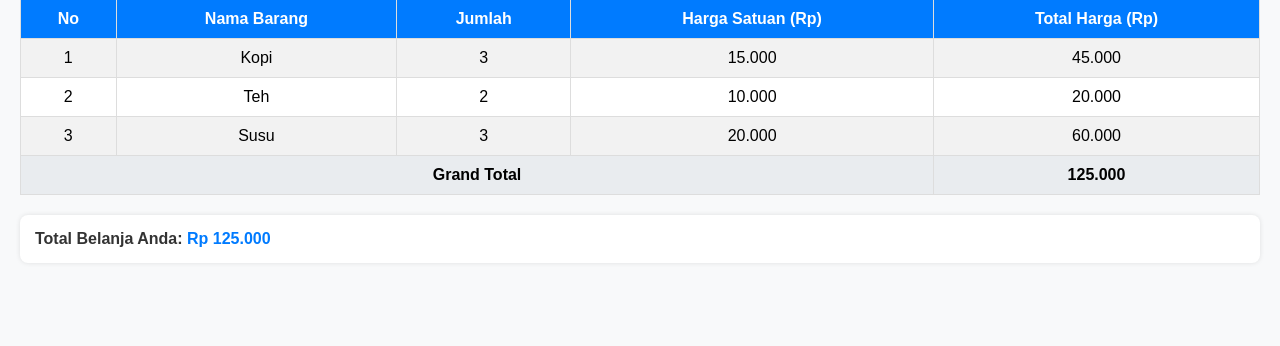
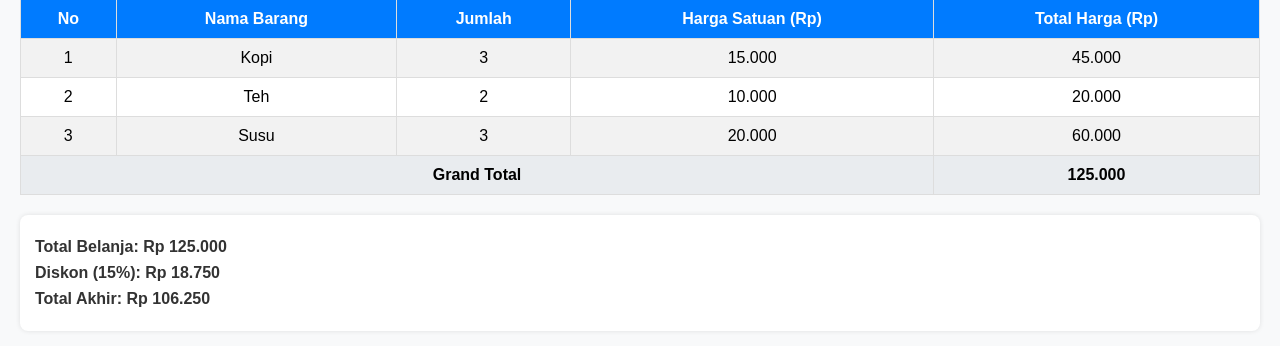
Before and after one commit to WQ7816/UTSWEB1_M.Sayyidanabdulhabib, a PHP site: page /dashboard.php in a window 1280 px wide. Shown: the part 138-484 px from the top of the page. Run offline with PHP 8.4, Linux system fonts and the light colour scheme; the visitor is signed in with stand-in values (Sample User, id 1).

Commit message:
Dashboard Penjualan (Diskon Belanja)

```diff
--- a/dashboard.php
+++ b/dashboard.php
@@ -31,6 +31,18 @@ for ($i = 0; $i < 3; $i++) {
     $total[] = $total_harga;
     $grandtotal += $total_harga;
 }
+
+// ====== Perhitungan Diskon ======
+if ($grandtotal < 50000) {
+    $diskon_persen = 5;
+} elseif ($grandtotal <= 100000) {
+    $diskon_persen = 10;
+} else {
+    $diskon_persen = 15;
+}
+
+$jumlah_diskon = $grandtotal * ($diskon_persen / 100);
+$total_akhir = $grandtotal - $jumlah_diskon;
 ?>
 
 <!DOCTYPE html>
@@ -101,7 +113,7 @@ for ($i = 0; $i < 3; $i++) {
             box-shadow: 0 0 5px rgba(0,0,0,0.1);
         }
         .summary h4 {
-            margin: 0;
+            margin: 8px 0;
             color: #333;
         }
     </style>
@@ -145,7 +157,9 @@ for ($i = 0; $i < 3; $i++) {
         </table>
 
         <div class="summary">
-            <h4>Total Belanja Anda: <span style="color:#007bff;"><?php echo "Rp " . number_format($grandtotal, 0, ',', '.'); ?></span></h4>
+            <h4>Total Belanja: Rp <?php echo number_format($grandtotal, 0, ',', '.'); ?></h4>
+            <h4>Diskon (<?php echo $diskon_persen; ?>%): Rp <?php echo number_format($jumlah_diskon, 0, ',', '.'); ?></h4>
+            <h4><strong>Total Akhir: Rp <?php echo number_format($total_akhir, 0, ',', '.'); ?></strong></h4>
         </div>
     </div>
 </body>
```
Also changed, not shown: logout.php (+9 -0 lines).
